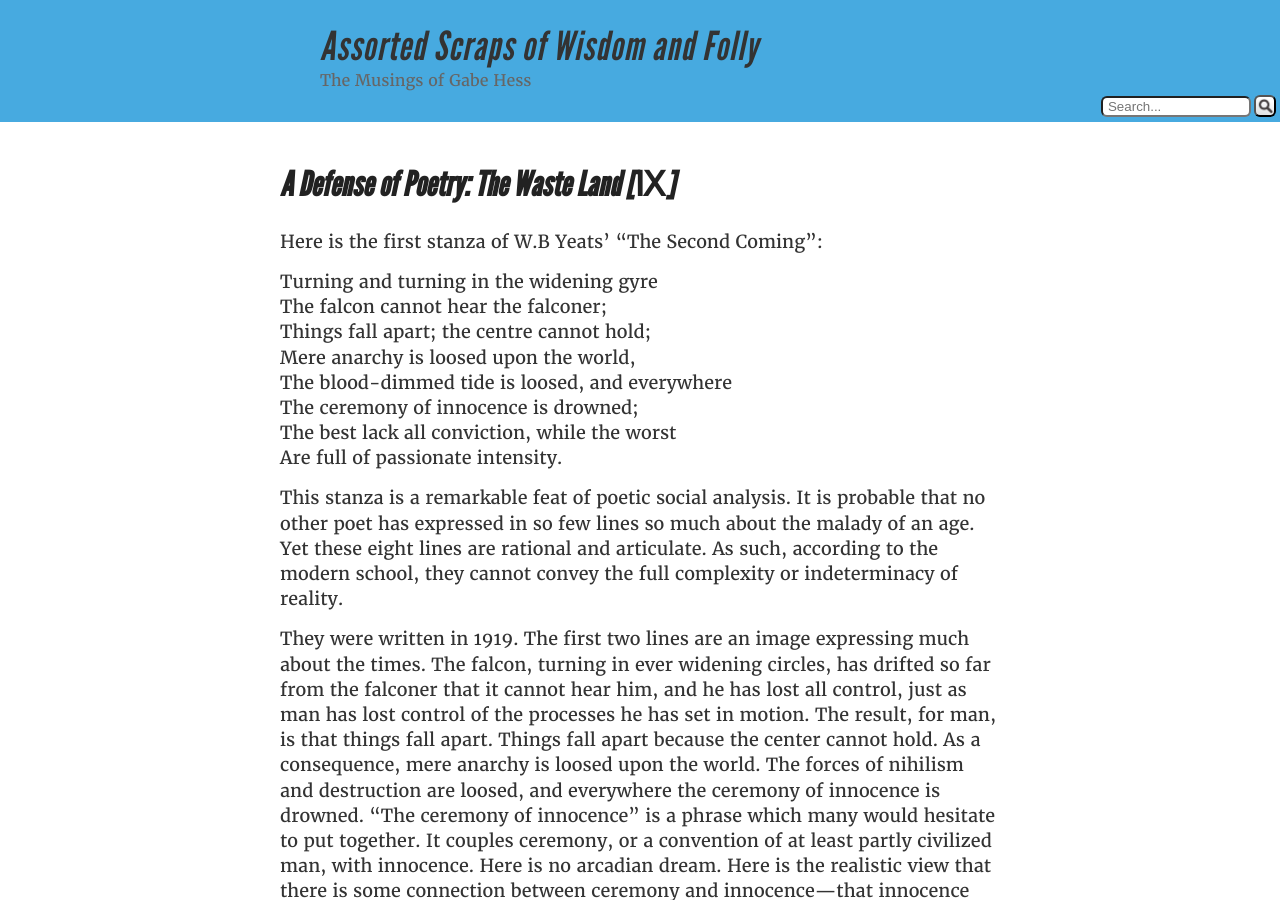
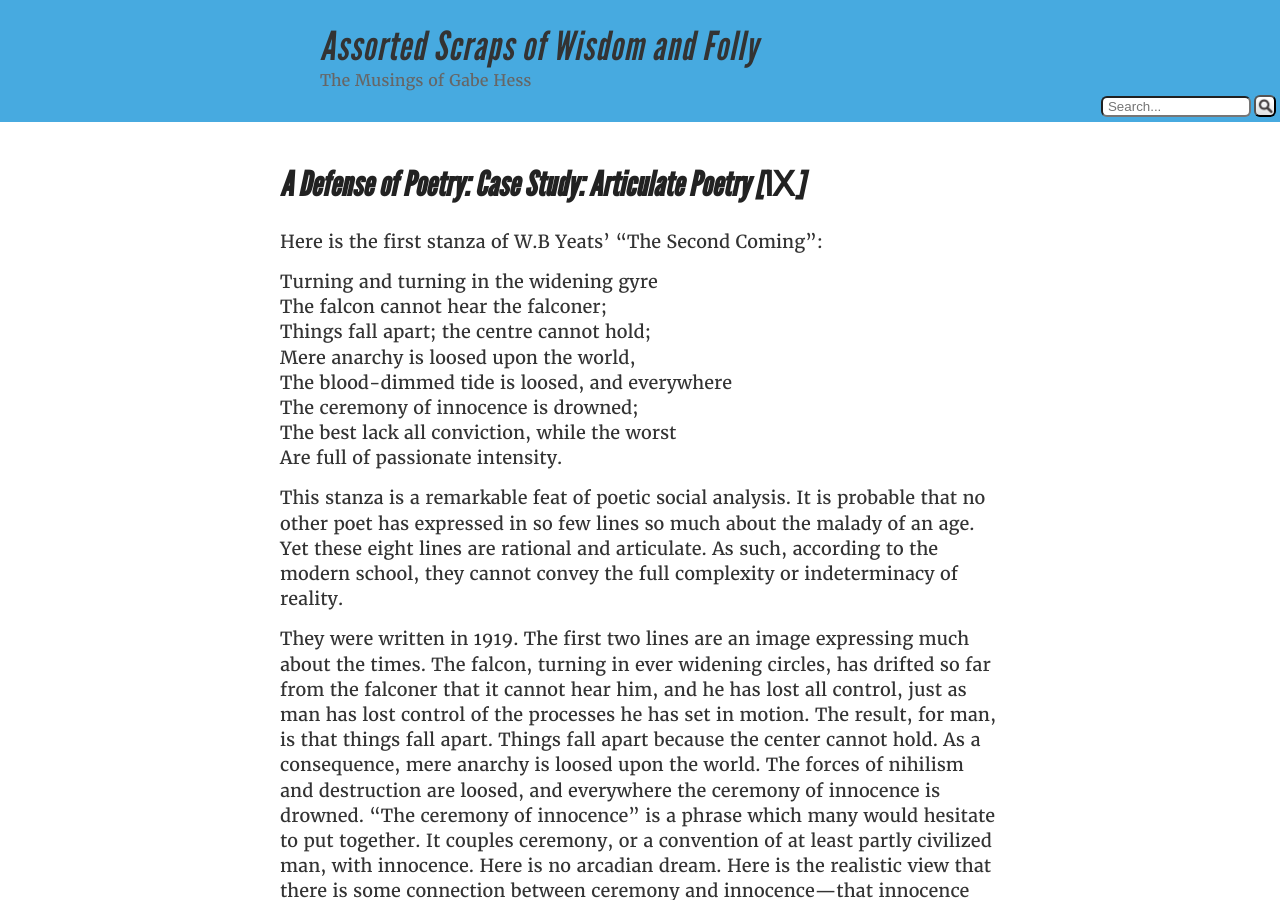
Before and after one commit to GabeHess/GabeHess.github.io, a Jekyll site: the page built from _posts/2020-6-21-a-defense-of-poetry-case-study-articulate-poetry.md, in a window 1280 px wide and 900 px high. Built offline with Jekyll 4.4.1, drawn with Linux system fonts in a browser that asks for light colours; some web fonts are replaced; comment, search, counter and statistics services are not loaded.

Commit message:
Fix title

```diff
--- a/_posts/2020-6-21-a-defense-of-poetry-case-study-articulate-poetry.md
+++ b/_posts/2020-6-21-a-defense-of-poetry-case-study-articulate-poetry.md
@@ -1,6 +1,6 @@
 ---
 layout: post
-title: "A Defense of Poetry: The Waste Land [Ⅸ]"
+title: "A Defense of Poetry: Case Study: Articulate Poetry [Ⅸ]"
 description: "Here is the first stanza of W.B Yeats’ “The Second Coming”:..."
 ---
 
```
